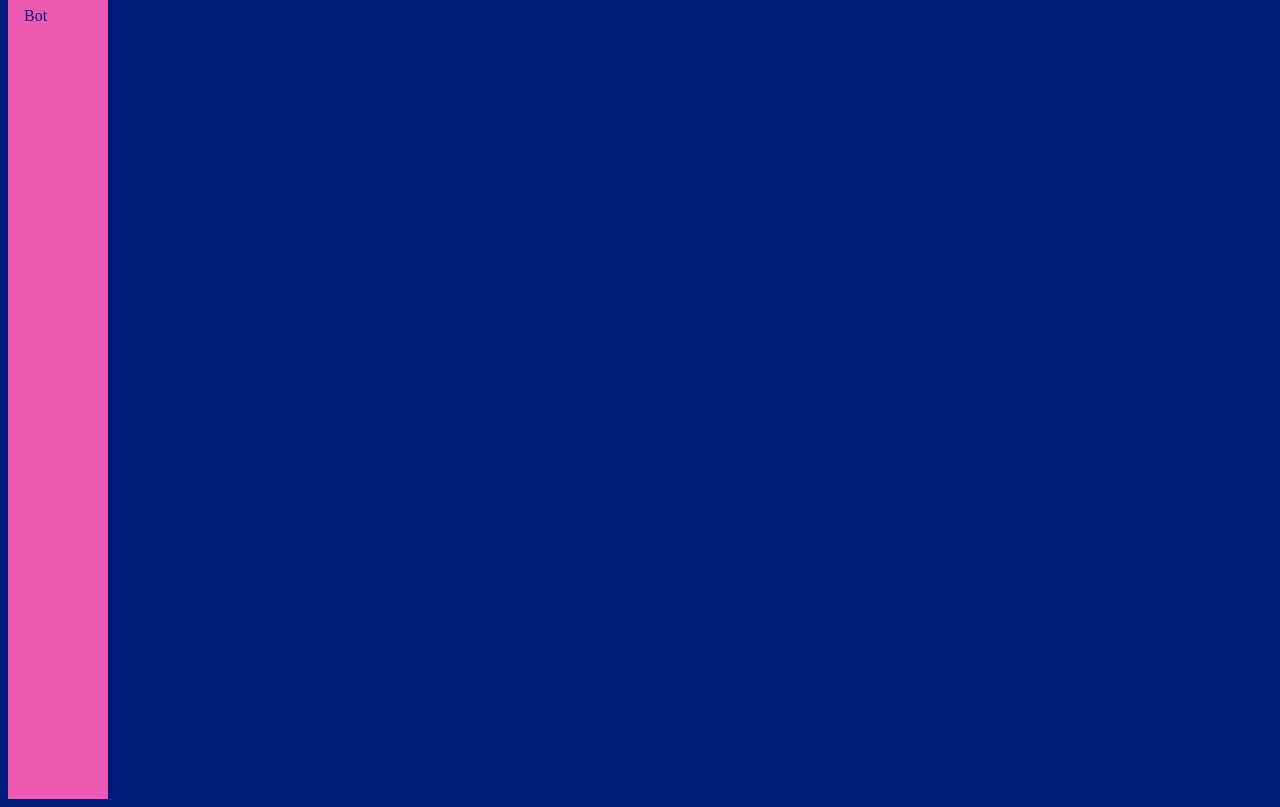
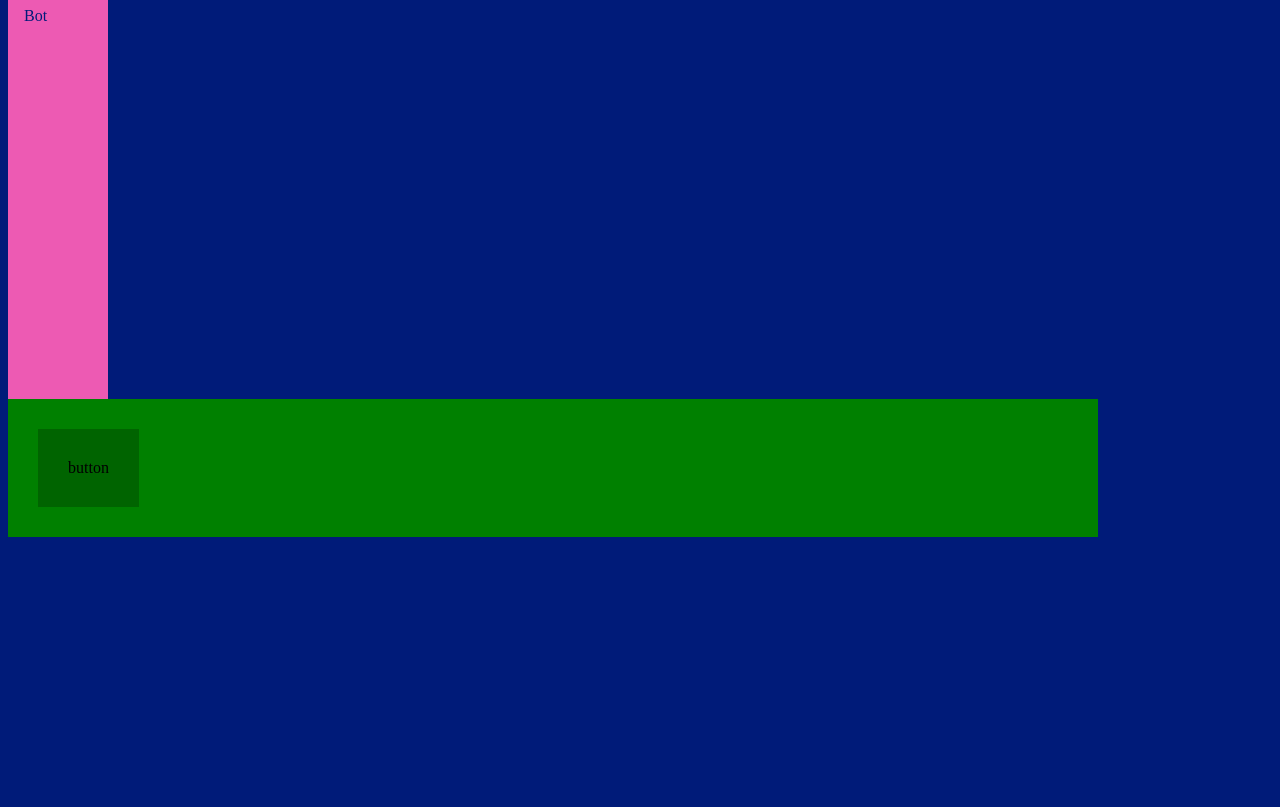
Before and after one commit to Fahlevi20/basic_web_chat_gpt_flask, a Flask app: page / in a window 1280 px wide. Shown: the part 109-916 px from the top of the page. After the commit the page ends 646 px from the top, so only its background shows below. Run offline with Flask 3, Linux system fonts and the light colour scheme.

Commit message:
adding for chat write

```diff
--- a/static/style.css
+++ b/static/style.css
@@ -24,7 +24,7 @@ ul{
     margin: 0;
     padding: 0;
     width: 100px;
-    height: 800px;
+    height: 400px;
     background-color: #ED5AB3;
 
 
@@ -35,3 +35,27 @@ li{
     text-decoration: none;
     color: #001B79;
 }
+div.chatbar{
+    /* background-color: #3652AD; */
+    /* flex: auto; */
+    /* padding: 30px; */
+    width:100%;
+    overflow: auto;
+
+}
+.chat{
+    background-color: green;
+    /* width: 50px;
+    height: 50px; */
+    padding: 30px;
+    width: 1030px;
+
+}
+div.chatbar div{
+    float: left;
+
+}
+.send-button{
+    background-color: darkgreen;
+    padding: 30px;
+}
--- a/templates/index.html
+++ b/templates/index.html
@@ -14,6 +14,24 @@
 <ul>
     <li><a>Bot</a></li>
 </ul>
+<div class="chatbar">
+    <div class="chat">
+        <div
+
+    </div>
+    <div class="send-button">
+        button
+    </div>
+    <!-- <div style="background-color:rgb(63, 62, 62);
+    padding: 10px;
+    width: 1000px;">
+        hello
+    </div>
+    <div style="chat>
+
+    </div> -->
+
+</div>
 
 </body>
 </html>
```
